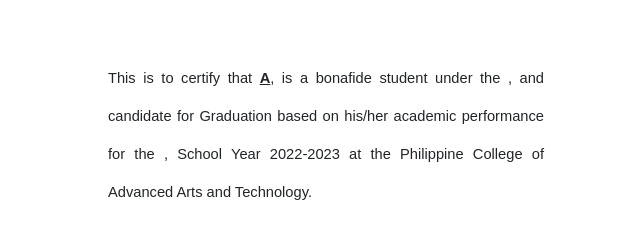
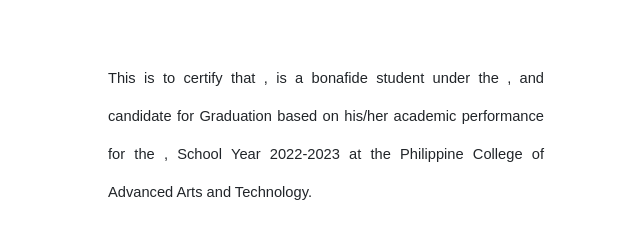
Before and after one commit to Akosimitsii/HS-Cert-, a plain HTML site: page index.html in a window 1280 px wide. Shown: the part 364-604 px from the top of the page, 640-1280 px from the left. Drawn offline with nearby package versions, Linux system fonts and the light colour scheme.

Commit message:
Update index.html

```diff
--- a/index.html
+++ b/index.html
@@ -87,7 +87,7 @@
         <h2 style="font-family: Arial, Helvetica, sans-serif; text-align: center;">C E R T I F I C A T I O N</h2><br><br><br>
         <div style="font-family: Arial, Helvetica, sans-serif; font-size: 11pt; text-align: justify; ">
             <span style="line-height: 1cm;">This is to certify that <span id="namec"
-                style="text-decoration: underline; font-weight: bold; text-transform: uppercase; ">A</span>, is a bonafide
+                style="text-decoration: underline; font-weight: bold; text-transform: uppercase; "></span>, is a bonafide
             <span id="gradec" style="text-decoration: underline; font-weight: bold; text-transform: uppercase;"></span>
             student under the <span id="strandc"
                 style="text-decoration: underline; font-weight: bold; text-transform: uppercase;"></span>, and candidate for
```
